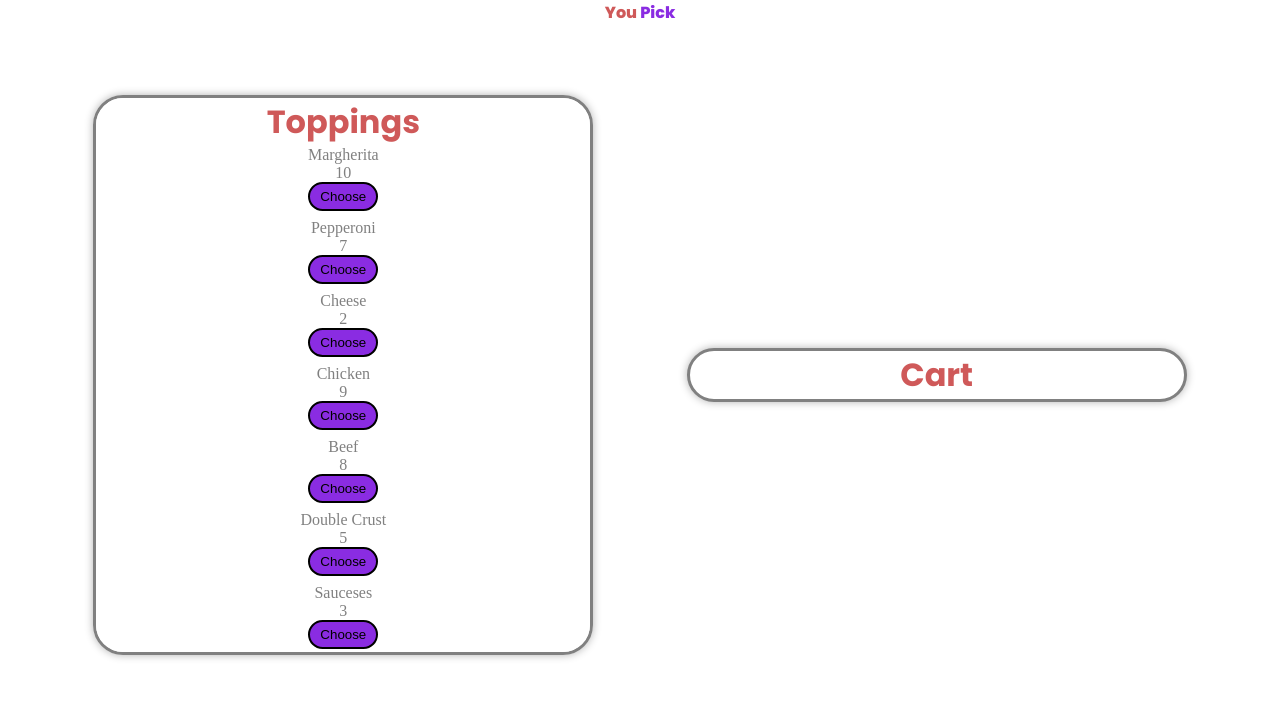
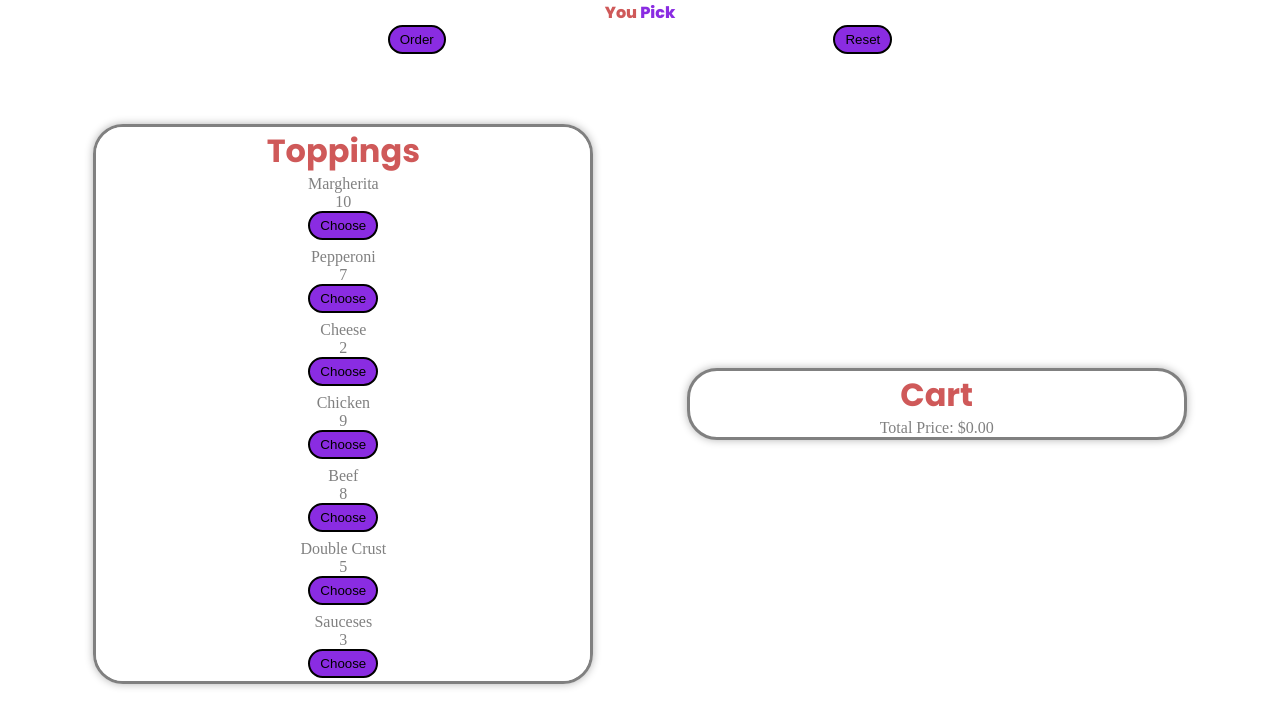
Before and after one commit to jahnathanexantus/react-pizza, a React (Create React App) app in the folder UCF/react-pizza/pizza/: page /menu in a window 1280 px wide. Shown: the top 726 px of the page. Built offline with nearby package versions, Linux system fonts and the light colour scheme.

Commit message:
create the calculateTotal function and the order and reset button

```diff
--- a/UCF/react-pizza/pizza/src/options.js
+++ b/UCF/react-pizza/pizza/src/options.js
@@ -8,9 +8,9 @@ export const toppings = [
     {id:7,name:'Sauceses',price:3},
     {id:8,name:'Vegan',price:10},
     {id:9,name:'Anchovies',price:4},
-    // {id:10,name:'margherita',price:13},
-    // {id:11,name:'margherita',price:7},
-    // {id:12,name:'margherita',price:4},
-    // {id:13,name:'margherita',price:1},
-    // {id:14,name:'margherita',price:10}
+    {id:10,name:'margherita',price:13},
+    {id:11,name:'margherita',price:7},
+    {id:12,name:'margherita',price:4},
+    {id:13,name:'margherita',price:1},
+    {id:14,name:'margherita',price:10}
 ]
--- a/UCF/react-pizza/pizza/src/pages/menu/Menu.js
+++ b/UCF/react-pizza/pizza/src/pages/menu/Menu.js
@@ -1,21 +1,39 @@
 import React, { useState } from "react";
 import { toppings } from "../../options";
 import ToppingsItem from "../../components/ToppingsItem";
-import './menu.css'
+import './menu.css';
+
+
+import { calculateTotal } from "./calculateTotal";
 
 const Menu = () => {
   const [cart, setCart] = useState([]);
 
+
+  const total = calculateTotal(cart.map(item => item.price));
 
   const addToCart = (name, price) => {
     const newItem = { name, price };
     setCart([...cart, newItem]);
   };
 
+  const order = () => {
+    alert("Thank you for shopping with us! Your order has been placed.");
+    setCart([]);
+  };
+
+  const reset = () => {
+    setCart([]);
+  };
+
   return (
     <div className="menu__container">
       <h1 className="section__title">
         You <span>Pick</span>
+        <div className="cart__buttons">
+        <button className='toppings__button' onClick={order}>Order</button>
+        <button className='toppings__button' onClick={reset}>Reset</button>
+      </div>
       </h1>
 
       <div className="toppin__cart-container">
@@ -35,8 +53,11 @@ const Menu = () => {
               </li>
             ))}
           </ul>
+          <p>Total Price: ${total.toFixed(2)}</p>
         </div>
       </div>
+
+
     </div>
   );
 };
--- /dev/null
+++ b/UCF/react-pizza/pizza/src/pages/menu/calculateTotal.js
@@ -0,0 +1,13 @@
+// calculateTotal.js
+
+export const calculateTotal = (prices) => {
+    if (prices.length === 0) {
+      return 0;
+    }
+
+    const total = prices.reduce((accumulator, currentPrice) => {
+      return accumulator + currentPrice;
+    }, 0);
+
+    return total;
+  };
--- a/UCF/react-pizza/pizza/src/pages/menu/menu.css
+++ b/UCF/react-pizza/pizza/src/pages/menu/menu.css
@@ -4,7 +4,7 @@
     align-items: center;
 }
 
-.toppings__container{
+.toppings__container {
     border: 3px solid ;
     width: 500px;
     text-align: center;
@@ -24,3 +24,22 @@
     background-color: var(--body-color);
     box-shadow: 0 0 8px hsla(0, 0%, 0%, 0.3);
 }
+
+.cart__buttons{
+    display: flex;
+    justify-content: space-evenly;
+}
+
+.toppings__button {
+    border: 2px solid #000;
+    padding: 5px 10px;
+    background-color: var(--first-color);
+    color: #000;
+    cursor: pointer;
+    border-radius: 20px;
+  }
+
+
+  .toppings__button:hover{
+    background-color: var(--title-color);
+  }
```
Also changed, not shown: UCF/react-pizza/pizza/src/components/orderButton.js (added, +11 -0 lines). Lines whose indentation alone changed are shown as unchanged.
